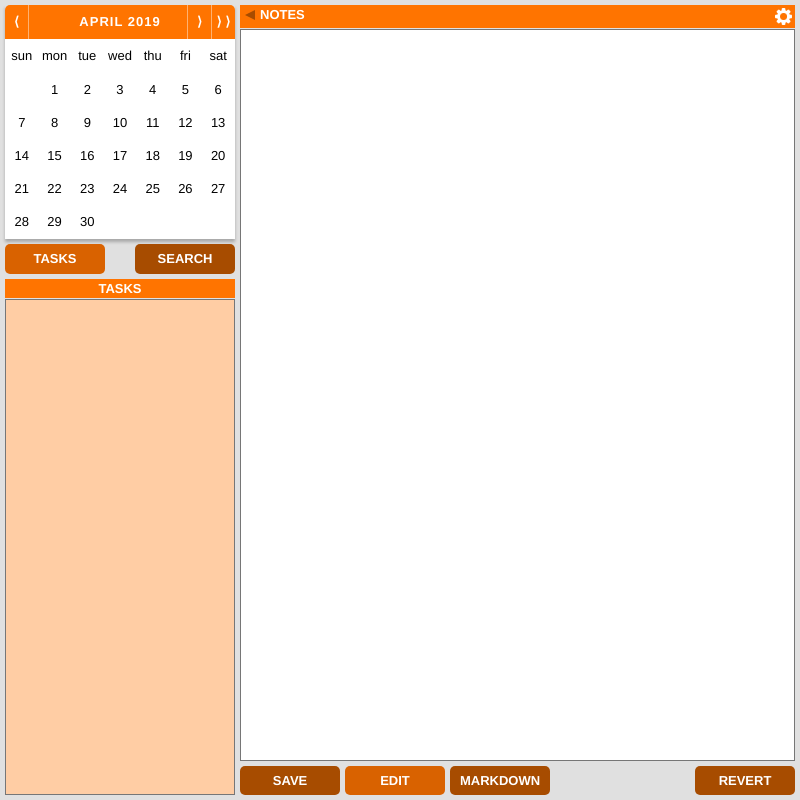
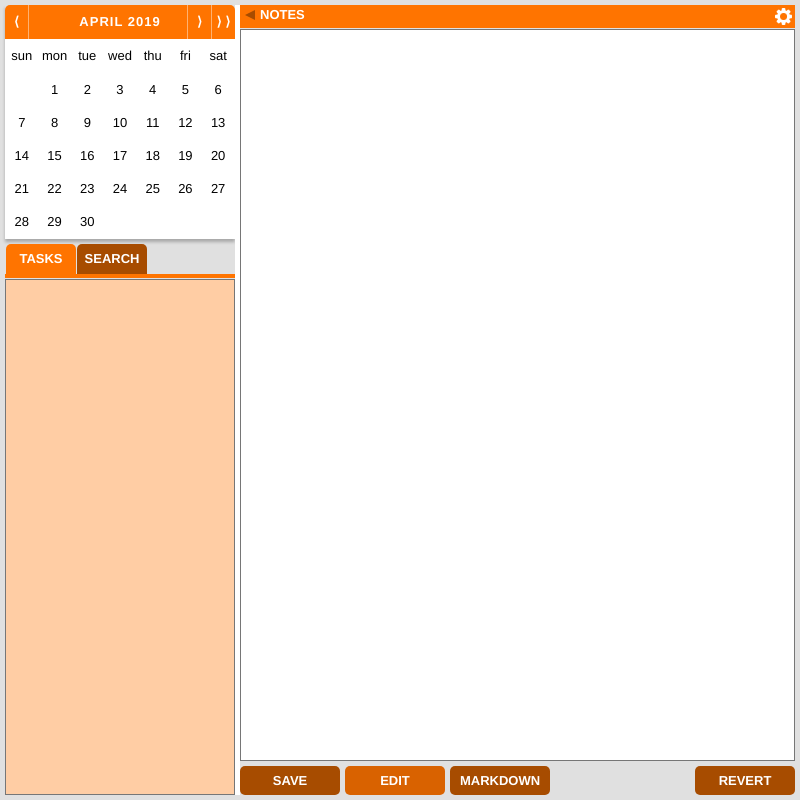
Before and after one commit to dhunt84971/CalendarNotes, an Electron app: page index.html in a window 800 px wide. Drawn offline with nearby package versions, Linux system fonts and the light colour scheme; no server answers.

Commit message:
Changed the style of the tasks and search to tabs.  Added a resizable splitter between the notes area and the tasks/search area.

```diff
--- a/calendar.css
+++ b/calendar.css
@@ -17,6 +17,15 @@
     --invertSettingsIcon: false;
     --notesMenuBGColor: #464646;
     --iconhover: white;
+}
+
+/* Stop the highlighting of non-input areas. */
+:not(input):not(textarea),
+:not(input):not(textarea)::after,
+:not(input):not(textarea)::before {
+    -webkit-user-select: none;
+    user-select: none;
+    /*  cursor: default; */
 }
 
 * {
@@ -132,6 +141,7 @@ textarea {
     margin-top: 1px;
 }
 
+/* #region BUTTONS */
 .btn {
     background-color: var(--buttonface);
     color: var(--buttontext);
@@ -158,6 +168,42 @@ textarea {
     color: var(--buttonhovertext);
 }
 
+/* #endregion BUTTONS */
+
+/* #region TABS */
+.tab {
+    margin-left: 1px;
+    background-color: var(--buttonface);
+    color: var(--buttontext);
+    padding: 5px;
+    border: var(--buttonbordersize);
+    border-style: var(--buttonborder);
+    border-color: var(--buttonbordercolor);
+    border-top-left-radius: 5px;
+    border-top-right-radius: 5px;
+    border-bottom: 0px;
+    text-align: center;
+    font-weight: bold;
+}
+
+.tab:hover {
+    background-color: var(--buttonhover);
+    cursor: pointer;
+    color: var(--buttonhovertext);
+}
+
+.tabSelected {
+    background-color: var(--titlebar);
+    color: var(--titletext);
+}
+
+.tabFooter {
+    background-color: var(--titlebar);
+    padding: 0px;
+    height: 5px;
+}
+/* #endregion TABS */
+
 .header {
     background-color: var(--titlebar);
     color: var(--titletext);
@@ -165,10 +211,6 @@ textarea {
     font-weight: bold;
 }
 
-#cal .dateSelected {
-    background-color: var(--titlebar);
-    color: var(--titletext);
-}
 
 .hide {
     display: none !important;
@@ -177,6 +219,18 @@ textarea {
 p{
     margin-top: 12px;
 }
+
+/* #region RESIZING STYLES */
+.vsplit {
+    width:5px;
+    background: var(--notesBGColor);
+    cursor: ew-resize;
+}
+
+.vsplit:hover {
+background: var(--buttonhover);
+}
+/* #endregion RESIZING STYLES
 
 /* #region ARROW DIVS */
 .div_arrow_up {
@@ -229,9 +283,12 @@ p{
 
 /* #endregion ARROW DIVS */
 
+/* #region LEFT SIDE BAR */
 #leftSideBar {
     width:230px;
 }
+
+/* #endregion LEFT SIDE BAR */
 
 /* #region CAL DIV STYLES */
 #cal {
@@ -240,6 +297,11 @@ p{
     -moz-box-shadow: 0px 3px 3px rgba(0, 0, 0, 0.25);
     -webkit-box-shadow: 0px 3px 3px rgba(0, 0, 0, 0.25);
     width: 100%;
+}
+
+#cal .dateSelected {
+    background-color: var(--titlebar);
+    color: var(--titletext);
 }
 
 #cal .header {
@@ -500,7 +562,7 @@ p{
 
 .taskSearch {
     width: 230px;
-    height: 30px;
+    height: 20px;
 }
 
 .btnSelected {
@@ -509,11 +571,11 @@ p{
 }
 
 .tasksButton {
-    min-width: 100px;
+    min-width: 70px;
 }
 
 .searchButton {
-    min-width: 100px;
+    min-width: 70px;
 }
 
 .tasksHeader {
--- a/calendar.js
+++ b/calendar.js
@@ -820,15 +820,15 @@ function searchNotes(srchText, callback) {
 function searchSelected() {
   document.getElementById("divSearch").classList.remove("hide");
   document.getElementById("divTasks").classList.add("hide");
-  document.getElementById("btnTasks").classList.remove("btnSelected");
-  document.getElementById("btnSearch").classList.add("btnSelected");
+  document.getElementById("btnTasks").classList.remove("tabSelected");
+  document.getElementById("btnSearch").classList.add("tabSelected");
 }
 
 function tasksSelected() {
   document.getElementById("divTasks").classList.remove("hide");
   document.getElementById("divSearch").classList.add("hide");
-  document.getElementById("btnTasks").classList.add("btnSelected");
-  document.getElementById("btnSearch").classList.remove("btnSelected");
+  document.getElementById("btnTasks").classList.add("tabSelected");
+  document.getElementById("btnSearch").classList.remove("tabSelected");
 }
 
 function clearSearchResults(callback) {
@@ -1073,6 +1073,30 @@ function toggleSettingsBox() {
 }
 
 // #endregion SETTINGS CODE
+
+// #region RESIZE LEFT SIDE BAR
+var startX, startLeftWidth;
+var leftDiv = document.getElementById("leftSideBar");
+
+function initVDrag(e) {
+  startX = e.clientX;
+  startLeftWidth = parseInt(document.defaultView.getComputedStyle(leftDiv).width, 10);
+  document.documentElement.addEventListener('mousemove', doVDrag, false);
+  document.documentElement.addEventListener('mouseup', stopVDrag, false);
+}
+
+function doVDrag(e) {
+  leftDiv.style.width = (startLeftWidth + e.clientX - startX) + 'px';
+  console.log("doVDrag");
+}
+
+function stopVDrag(e) {
+  document.documentElement.removeEventListener('mousemove', doVDrag, false);
+  document.documentElement.removeEventListener('mouseup', stopVDrag, false);
+}
+
+// #endregion RESIZE LEFT SIDE BAR
+
 
 // #region HELPER FUNCTIONS
 
@@ -1322,4 +1346,6 @@ document.querySelector("#txtNotes").addEventListener('keydown',function(e) {
       e.preventDefault();
   }
 },false);
+
+document.getElementById("vSplitter").addEventListener("mousedown", initVDrag, false);
 // #endregion DOCUMENT EVENT HANDLERS
--- a/index.html
+++ b/index.html
@@ -87,17 +87,16 @@
 				<div class="vbox vertDivider"></div>
 				<div class="vboxFill noPadding">
 					<div class="hbox noPadding">
-						<div class="tasksButton btn" id="btnTasks">TASKS</div>
+						<div class="tasksButton tab" id="btnTasks">TASKS</div>
+						<div class="searchButton tab" id="btnSearch">SEARCH</div>
 						<div class="hboxFill"></div>
-						<div class="searchButton btn" id="btnSearch">SEARCH</div>
 					</div>
-					<div class="vbox vertDivider"></div>
 					<div class="vboxFill noPadding" id="divTasks">
-						<div class="tasksHeader">TASKS</div>
+						<div class="tabFooter"></div>
 						<div class="vboxFill noPadding"><textarea id="txtTasks"></textarea></div>
 					</div>
 					<div class="vboxFill noPadding" id="divSearch">
-						<div class="searchHeader">SEARCH</div>
+						<div class="tabFooter"></div>
 						<div class="hbox noPadding">
 							<input class="hboxFill" id="txtSearch">
 							<div class="btn" id="btnGo">GO</div>
@@ -106,7 +105,8 @@
 					</div>
 				</div>
 			</div>
-			<div class="vbox horizDivider"></div>
+			<!--<div class="vbox horizDivider"></div>-->
+			<div class="vsplit" id="vSplitter"></div>
 			<div class="vboxFill noPadding">
 				<!-- #region NOTES AND TASKS BOXES -->
 				<div class="vboxFill notes noPadding">
--- a/main.js
+++ b/main.js
@@ -15,7 +15,7 @@ function createWindow() {
   win.setMenu(null);
 
   // Open the DevTools.
-  //win.webContents.openDevTools()
+  win.webContents.openDevTools()
 
   // Emitted when the window is closed.
   win.on("closed", () => {
```
